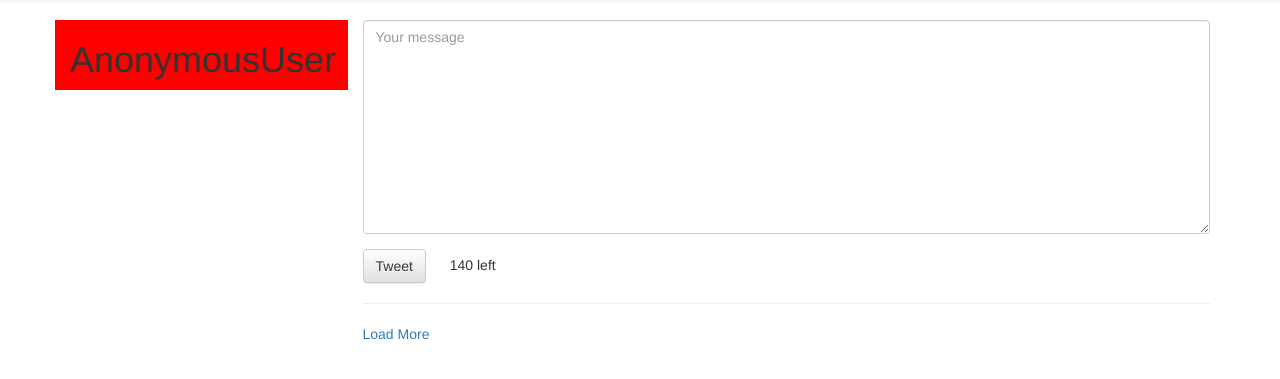
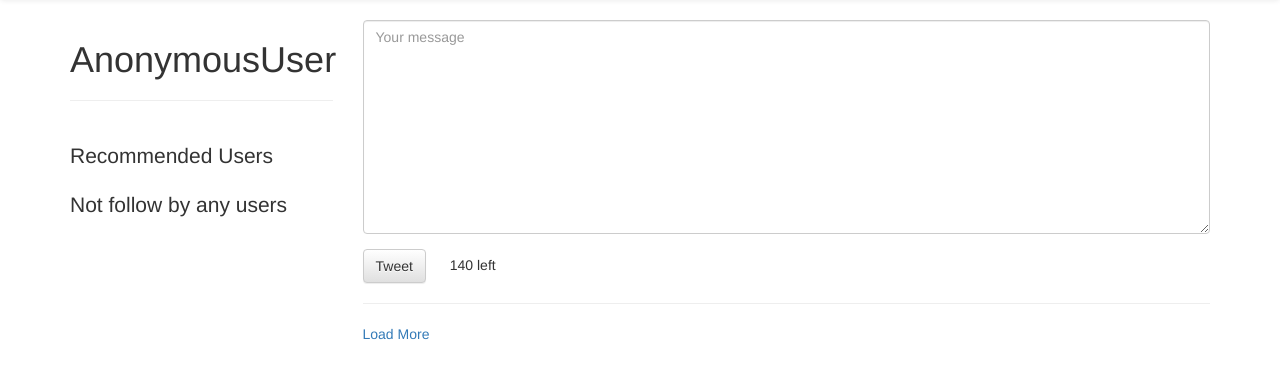
Before and after one commit to richardhsieh18/djangoTweetme, a Django app: page / in a window 1280 px wide. Shown: the part 52-431 px from the top of the page. Run offline with Django 3.2, Linux system fonts and the light colour scheme; data that the repository does not hold is empty; some libraries are stand-ins or nearby versions.

Commit message:
custom templatetags

```diff
--- /dev/null
+++ b/src/accounts/templates/accounts/snippets/recommend.html
@@ -0,0 +1,5 @@
+{% for profile in recommended %}
+<a href='/{{ profile.user.username }}'>{{ profile.user.username }}</a><br/>
+{% empty %}
+<p class='lead'>Not follow by any users</p>
+{% endfor %}
--- a/src/accounts/templates/accounts/user_detail.html
+++ b/src/accounts/templates/accounts/user_detail.html
@@ -44,8 +44,6 @@ $(document).ready(function(){
         <a href='#' id="loadmore">Load More</a>
 
 
-
-
     </div>
 </div>
 {% endblock content %}
--- /dev/null
+++ b/src/accounts/templatetags/recommended.py
@@ -0,0 +1,13 @@
+from django import template
+from django.contrib.auth import get_user_model
+
+from accounts.models import UserProfile
+
+register = template.Library()
+
+User = get_user_model()
+@register.inclusion_tag("accounts/snippets/recommend.html")
+def recommended(user):
+    if isinstance(user, User):
+        qs = UserProfile.objects.recommended(user)
+        return {"recommended": qs}
--- a/src/accounts/views.py
+++ b/src/accounts/views.py
@@ -20,6 +20,7 @@ class UserDetailView(DetailView):
         context = super(UserDetailView, self).get_context_data(*args, **kwargs)
         following = UserProfile.objects.is_following(self.request.user,  self.get_object())
         context["following"] = following
+        context["recommended"] = UserProfile.objects.recommended(self.request.user)
         return context
 
 
--- a/src/tweets/templates/tweets/tweet_list.html
+++ b/src/tweets/templates/tweets/tweet_list.html
@@ -1,4 +1,6 @@
 {% extends 'base.html' %}
+
+{% load recommended %}
 
 {% comment %} <style>
 #tweet-container {
@@ -17,8 +19,12 @@ $(document).ready(function(){
 
 {% block content %}
     <div class='row'>
-        <div class='col-sm-3 col-xs-12' style='background-color:red;'>
+        <div class='col-sm-3 col-xs-12'>
             <h1>{{ request.user }}</h1>
+            <hr/>
+            <br/>
+            <p class='lead'>Recommended Users</p>
+            {% recommended request.user %}
         </div>
         <div class='col-sm-9'>
             {% if not request.GET.q %}
```
Also changed, not shown: src/accounts/models.py (+7 -0 lines), src/accounts/templatetags/__init__.py (added).
